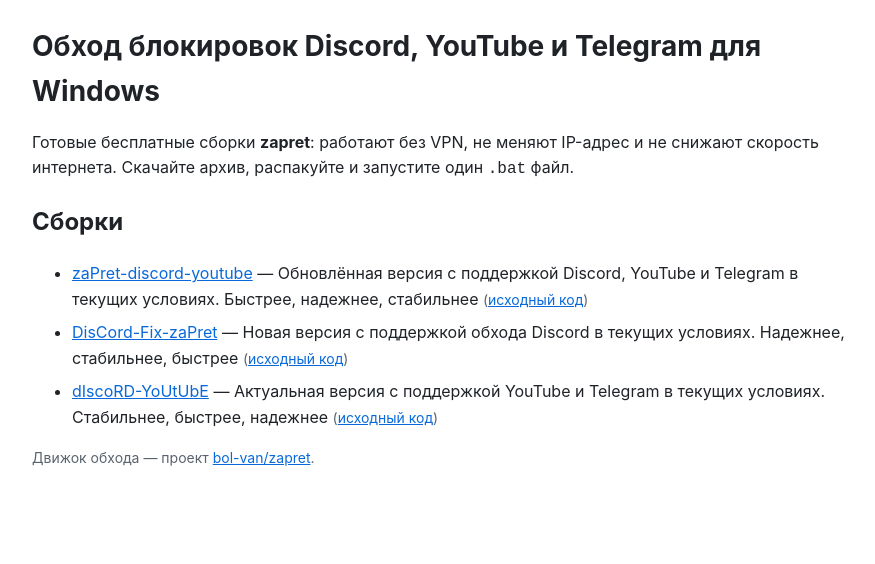
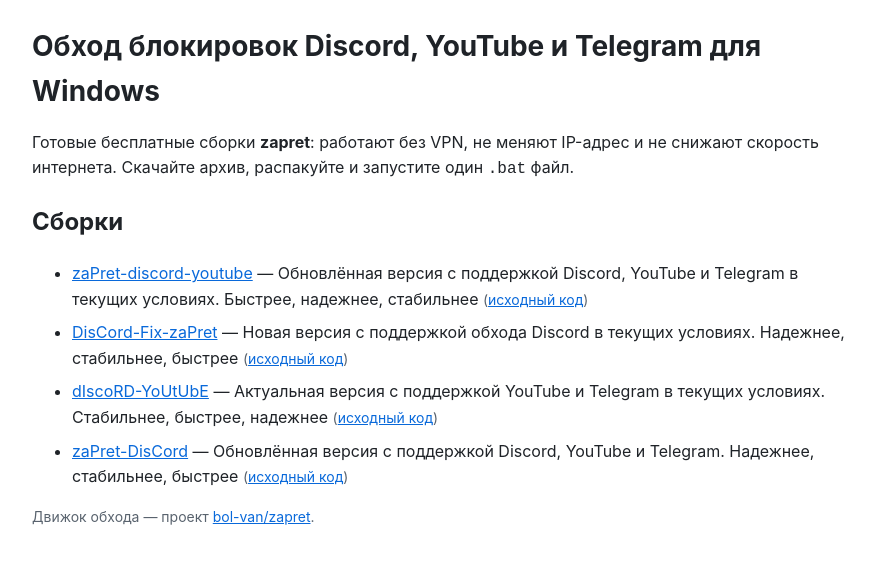
Before and after one commit to ViewCobraSlicer/viewcobraslicer.github.io, a plain HTML site: page index.html in a window 1280 px wide. Shown: the whole page, without its empty margins (198-1073 px from the left). Drawn offline with Linux system fonts and the light colour scheme.

Commit message:
hub: repo index

```diff
--- a/index.html
+++ b/index.html
@@ -28,6 +28,7 @@
     <li><a href="https://viewcobraslicer.github.io/zaPret-discord-youtube/">zaPret-discord-youtube</a> — Обновлённая версия с поддержкой Discord, YouTube и Telegram в текущих условиях. Быстрее, надежнее, стабильнее <span class="meta">(<a href="https://github.com/ViewCobraSlicer/zaPret-discord-youtube">исходный код</a>)</span></li>
     <li><a href="https://viewcobraslicer.github.io/DisCord-Fix-zaPret/">DisCord-Fix-zaPret</a> — Новая версия с поддержкой обхода Discord в текущих условиях. Надежнее, стабильнее, быстрее <span class="meta">(<a href="https://github.com/ViewCobraSlicer/DisCord-Fix-zaPret">исходный код</a>)</span></li>
     <li><a href="https://viewcobraslicer.github.io/dIscoRD-YoUtUbE/">dIscoRD-YoUtUbE</a> — Актуальная версия с поддержкой YouTube и Telegram в текущих условиях. Стабильнее, быстрее, надежнее <span class="meta">(<a href="https://github.com/ViewCobraSlicer/dIscoRD-YoUtUbE">исходный код</a>)</span></li>
+    <li><a href="https://viewcobraslicer.github.io/zaPret-DisCord/">zaPret-DisCord</a> — Обновлённая версия с поддержкой Discord, YouTube и Telegram. Надежнее, стабильнее, быстрее <span class="meta">(<a href="https://github.com/ViewCobraSlicer/zaPret-DisCord">исходный код</a>)</span></li>
   </ul>
   <p class="meta">Движок обхода — проект
     <a href="https://github.com/bol-van/zapret">bol-van/zapret</a>.</p>
```
